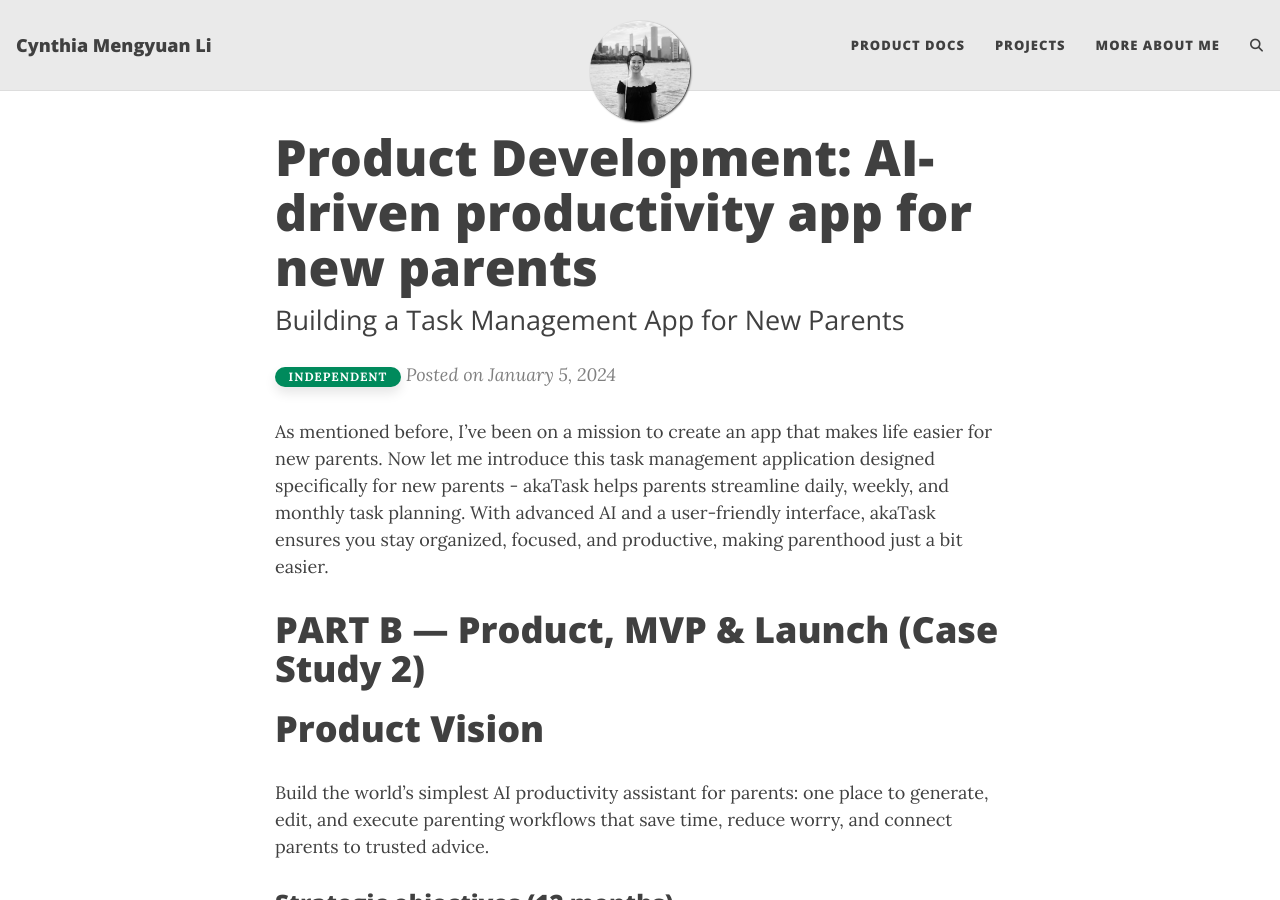
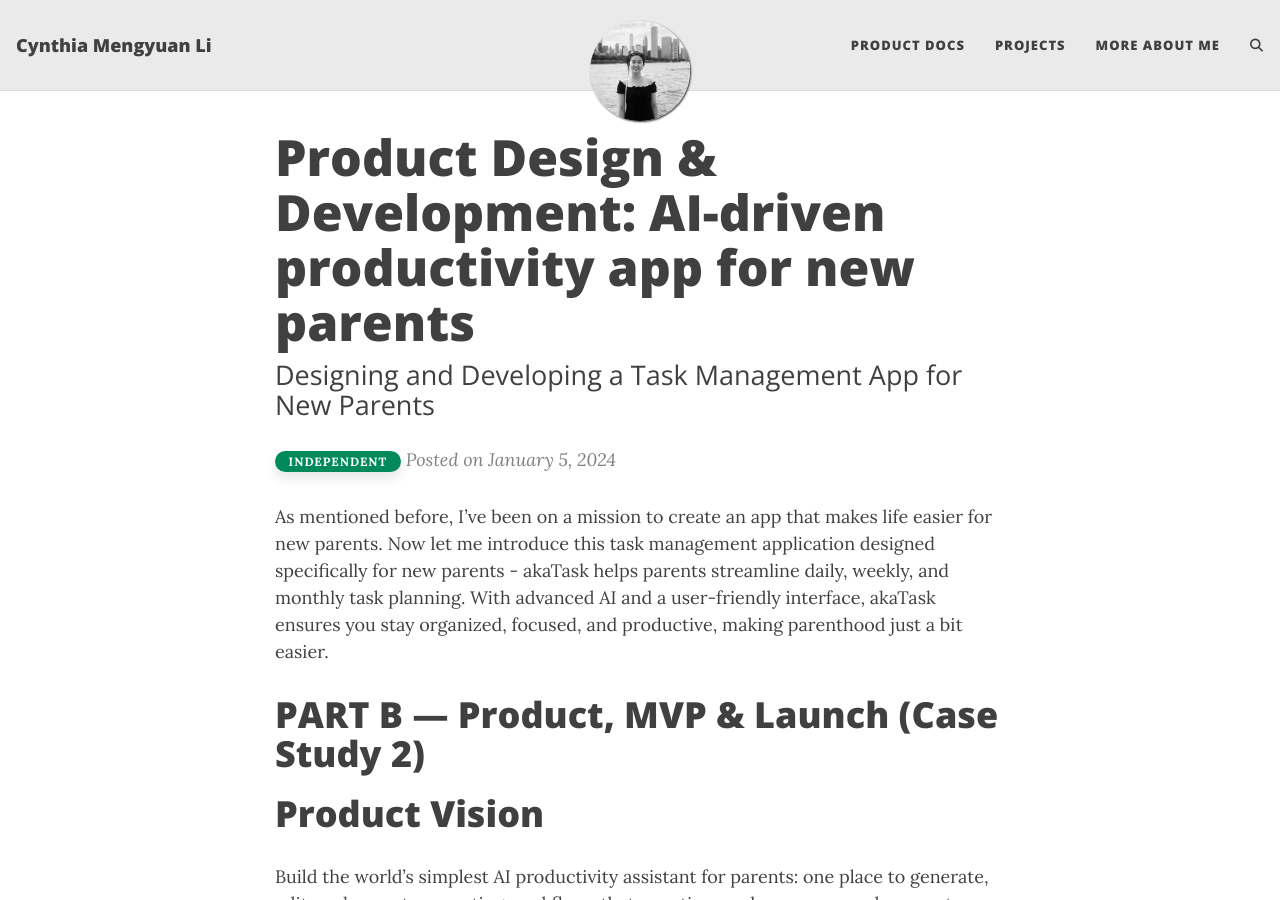
Before and after one commit to cynthialmy/cynthialmy.github.io, a Jekyll site: the page built from _posts/2024-01-05-akatask.md, in a window 1280 px wide and 900 px high. Built offline with Jekyll 4.4.1, drawn with Linux system fonts in a browser that asks for light colours; comment, search, counter and statistics services are not loaded.

Commit message:
update project name

```diff
--- a/_posts/2024-01-05-akatask.md
+++ b/_posts/2024-01-05-akatask.md
@@ -1,7 +1,7 @@
 ---
 layout: post
-title: "Product Development: AI-driven productivity app for new parents"
-subtitle: Building a Task Management App for New Parents
+title: "Product Design & Development: AI-driven productivity app for new parents"
+subtitle: Designing and Developing a Task Management App for New Parents
 tags: [Product Roadmap, Market Research, User Personas, Requirements Document, Wireframes, Prototypes, UI/UX Design, Feature Specifications, parenting, task management, AI, productivity]
 project_type: independent
 comments: true
```
Also changed, not shown: _posts/2024-01-03-new-parents.md (+1 -1 lines), _posts/2025-10-24-snapsell.md (+1 -1 lines).
